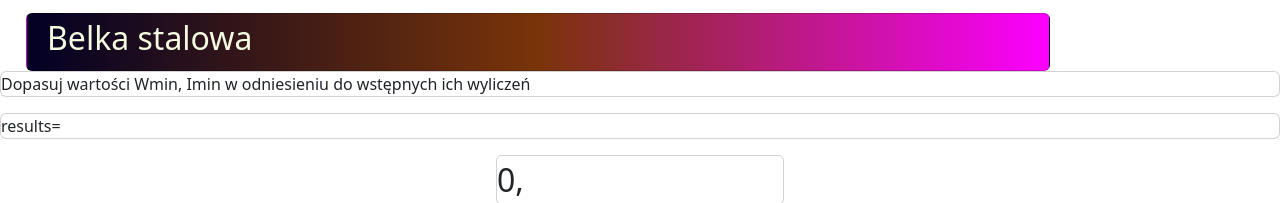
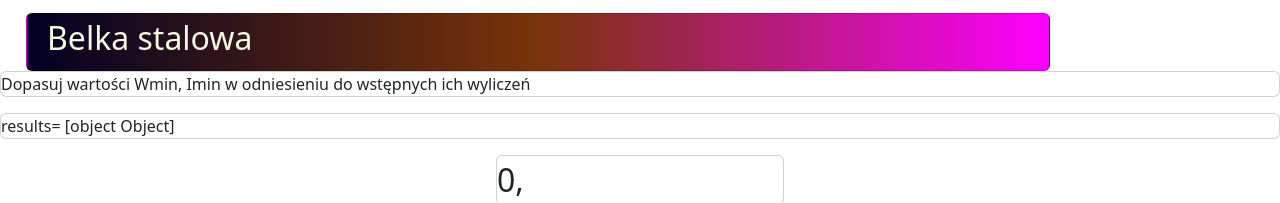
Before and after one commit to maciejmar/belka-stalowa, an Angular app: page /calculated_results in a window 1280 px wide. Shown: the top 203 px of the page. Built offline with nearby package versions, Linux system fonts and the light colour scheme; no server answers.

Commit message:
getCalculated const added

```diff
--- a/src/app/calculated-results/calculated-results.component.html
+++ b/src/app/calculated-results/calculated-results.component.html
@@ -1,5 +1,5 @@
 <p class="card">Dopasuj wartości Wmin, Imin w odniesieniu do wstępnych ich wyliczeń</p>
-<p class="card" >results= </p>
+<p class="card" >results= {{getCalculated}}</p>
 <div class="card" style="font-size: 2rem; margin:auto; font-weight: 700px;width: 18rem;">
   {{touple.Wmin}},  <!-- {{calculated_results.Wmin}},{{calculated_results.Imin}}, -->
 </div>
--- a/src/app/calculated-results/calculated-results.component.ts
+++ b/src/app/calculated-results/calculated-results.component.ts
@@ -29,10 +29,10 @@ export class CalculatedResultsComponent implements OnInit {
   ngOnInit(): void {
   }
 
-   getCalculated_Results () {
-     this.fromFormService.getCalculatedResults().subscribe(data =>this.calculated_results = data);
 
-   }
+     getCalculated = this.fromFormService.getCalculatedResults().subscribe(data =>this.calculated_results = data);
+
+
 
 
   onSubmitTouple(){
```
